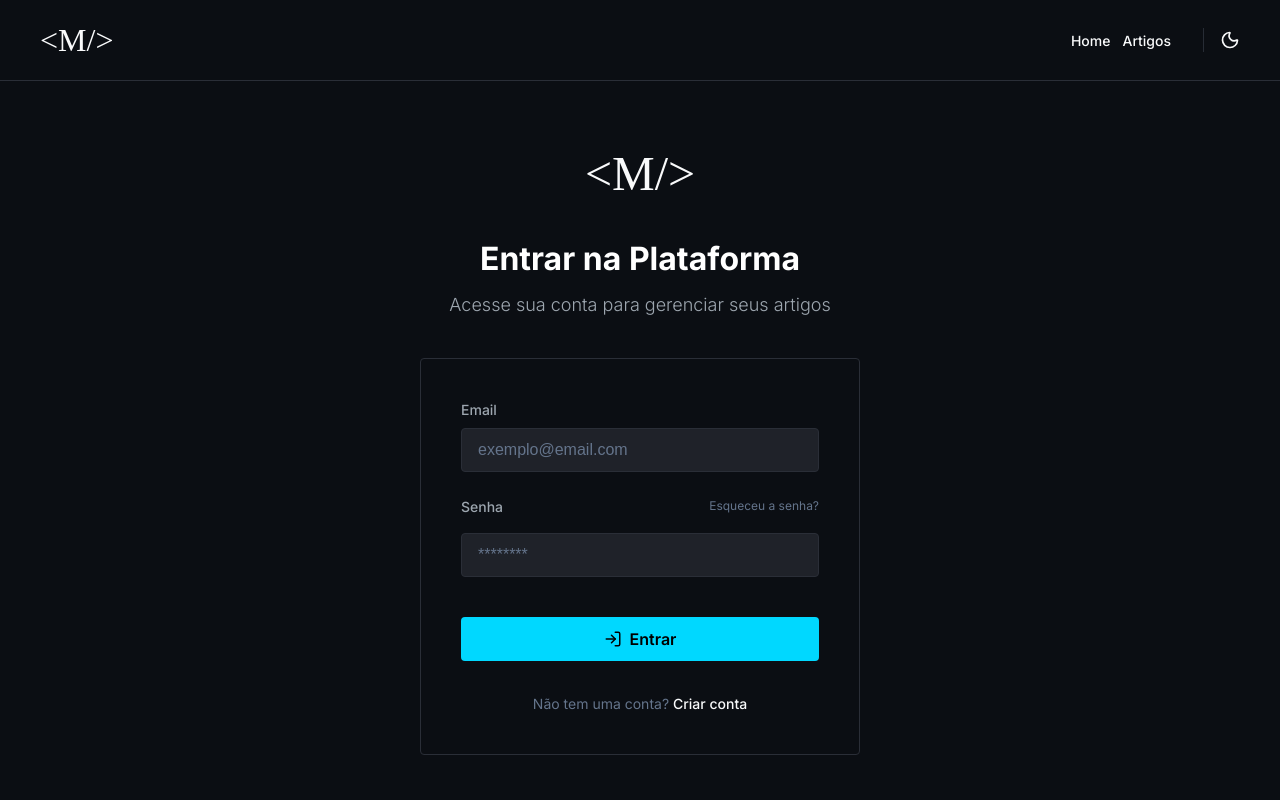
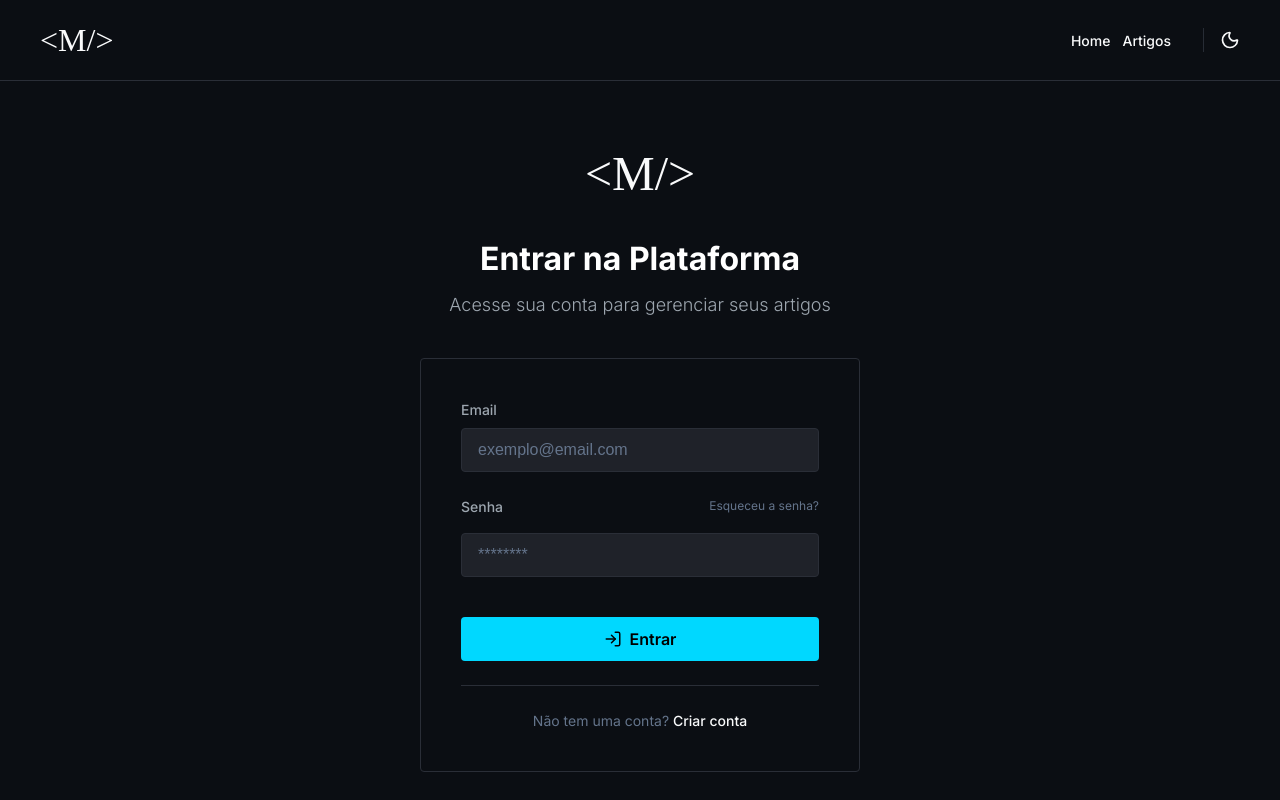
Before and after one commit to AlanFelipeM/MindBlog-Frontend, a React (Vite) app: page /login in a window 1280 px wide. Shown: the top 800 px of the page. Built offline with nearby package versions, Linux system fonts and the light colour scheme; a web font is replaced by a local one.

Commit message:
style: adicionar linha divisoria acima do rodape do formulario

```diff
--- a/src/pages/Login/styles.css
+++ b/src/pages/Login/styles.css
@@ -84,7 +84,9 @@
 }
 
 .auth-footer {
-  margin-top: 2rem;
+  margin-top: 1.5rem;
+  padding-top: 1.5rem;
+  border-top: 1px solid var(--border-color);
   text-align: center;
   font-size: 0.875rem;
   color: var(--text-muted);
```
